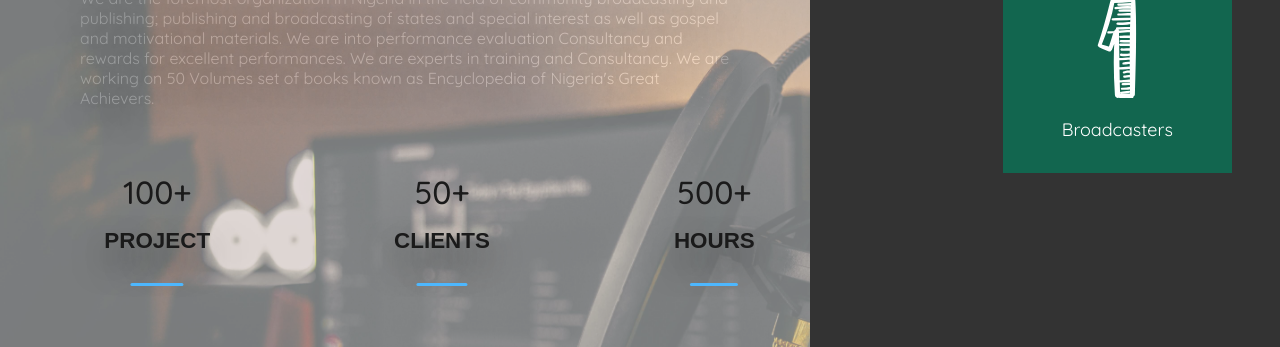
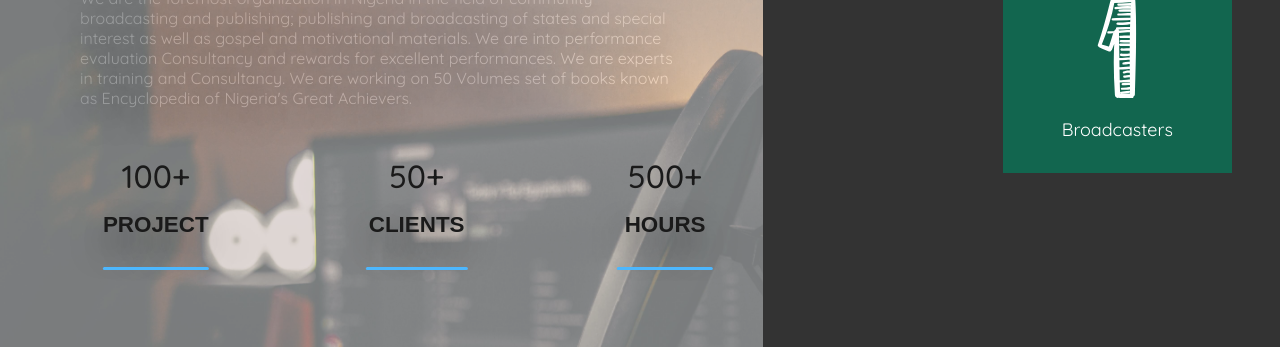
Before and after one commit to codewith-Joseph/great-minds-international-communications, a website built with Vite: page index.html in a window 1280 px wide. Shown: the part 922-1269 px from the top of the page. Built offline with nearby package versions, Linux system fonts and the light colour scheme; files whose address does not match are found by name.

Commit message:
Help me check the count js if it doesnt work

```diff
--- a/style.css
+++ b/style.css
@@ -365,8 +365,8 @@
 
   display: grid;
   grid-template-columns: repeat(3, 1fr);
-  grid-column-gap: 1.5rem;
-  padding: 2rem 3%;
+  grid-column-gap: 0.1px;
+  padding: 1rem 3%;
   margin-top: 2rem;
   position: relative;
 }
@@ -374,7 +374,7 @@
 .counter{
  text-align: center;
  color: #ddd;
- z-index: 2;
+ z-index: 0;
  position: relative;
 }
 .counter::before{
@@ -382,7 +382,7 @@
   content: '';
   bottom: -2rem;
   left: 50%;
-  width: 20%;
+  width: 40%;
   height: .2rem;
   background: #4DB7FE;
   border-radius: .5rem;
```
